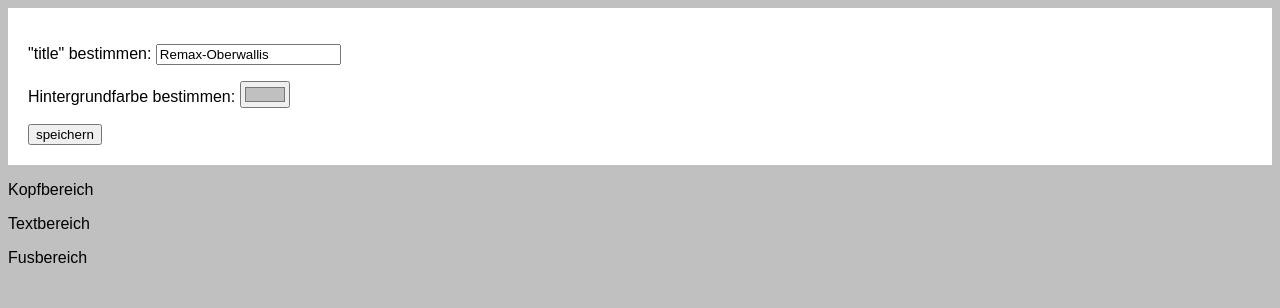
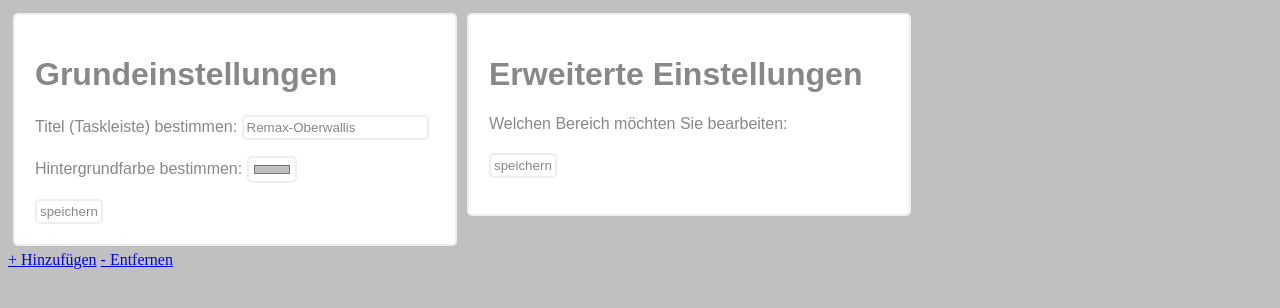
Before and after one commit to benjaminanthamatten/programmiertool, a PHP site: page / in a window 1280 px wide. Shown: the top 308 px of the page. Run offline with PHP 8.4, Linux system fonts and the light colour scheme; data comes from the database, SQL or seed files in the repository; both versions use the stored data as it was after the commit; data that the repository does not hold is empty.

Commit message:
Benjamin & Joel
Funktionen erstellt umd einzelne Seite hinzuzufügen und wieder zu entfernen. Maximal 3 Bereiche.

```diff
--- /dev/null
+++ b/bereich_abfrage.php
@@ -0,0 +1,56 @@
+<?php
+
+    $bereich = "SELECT * FROM bereiche WHERE box = 'box-1'";
+            foreach ($pdo->query($bereich) as $row) {
+               $box_1_width = $row['width'];
+               $box_1_height = $row['height'];
+               $box_1_background = $row['background'];
+               $box_1_anzeigen = $row['anzeigen'];
+               $box_1_title = $row['title'];
+               $box_1_text = $row['text'];
+               $box_1_margin_top = $row['margin-top'];
+               $box_1_margin_bottom = $row['margin-bottom'];
+               $box_1_margin_left = $row['margin-left'];
+               $box_1_margin_right = $row['margin-right'];
+               $box_1_padding_top = $row['padding-top'];
+               $box_1_padding_bottom = $row['padding-bottom'];
+               $box_1_padding_left = $row['padding-left'];
+               $box_1_padding_right = $row['padding-right'];
+    }
+
+    $bereich = "SELECT * FROM bereiche WHERE box = 'box-2'";
+            foreach ($pdo->query($bereich) as $row) {
+               $box_2_width = $row['width'];
+               $box_2_height = $row['height'];
+               $box_2_background = $row['background'];
+               $box_2_anzeigen = $row['anzeigen'];
+               $box_2_title = $row['title'];
+               $box_2_text = $row['text'];
+               $box_2_margin_top = $row['margin-top'];
+               $box_2_margin_bottom = $row['margin-bottom'];
+               $box_2_margin_left = $row['margin-left'];
+               $box_2_margin_right = $row['margin-right'];
+               $box_2_padding_top = $row['padding-top'];
+               $box_2_padding_bottom = $row['padding-bottom'];
+               $box_2_padding_left = $row['padding-left'];
+               $box_2_padding_right = $row['padding-right'];
+    }
+
+    $bereich = "SELECT * FROM bereiche WHERE box = 'box-3'";
+            foreach ($pdo->query($bereich) as $row) {
+               $box_3_width = $row['width'];
+               $box_3_height = $row['height'];
+               $box_3_background = $row['background'];
+               $box_3_anzeigen = $row['anzeigen'];
+               $box_3_title = $row['title'];
+               $box_3_text = $row['text'];
+               $box_3_margin_top = $row['margin-top'];
+               $box_3_margin_bottom = $row['margin-bottom'];
+               $box_3_margin_left = $row['margin-left'];
+               $box_3_margin_right = $row['margin-right'];
+               $box_3_padding_top = $row['padding-top'];
+               $box_3_padding_bottom = $row['padding-bottom'];
+               $box_3_padding_left = $row['padding-left'];
+               $box_3_padding_right = $row['padding-right'];
+    }
+?>
--- a/index.php
+++ b/index.php
@@ -1,5 +1,6 @@
 <?php
     include('db_connect.php');
+    include('bereich_abfrage.php');
 
     $sql = "SELECT * FROM basisdaten";
         foreach ($pdo->query($sql) as $row) {
@@ -19,8 +20,9 @@
   </head>
 
     <div class="edit" id="edit_basis">
+        <h1>Grundeinstellungen</h1>
         <form action="update.php" method="post">
-            <p>"title" bestimmen:
+            <p>Titel (Taskleiste) bestimmen:
             <input type="text"  name="title" value="<?php echo $title ?>"></p>
             <p>Hintergrundfarbe bestimmen:
             <input type="color" name="background" value="<?php echo $background ?>">
@@ -30,10 +32,41 @@
         </form>
     </div>
 
+    <div class="edit" id="edit_erweitert">
+        <h1>Erweiterte Einstellungen</h1>
+        <form action="bearbeiten_session.php" method="post">
+            <p>Welchen Bereich möchten Sie bearbeiten:
+            <option></option>
+            <input class="versteckt" checked="checked" type="radio" name="datenbank" value="basisdaten">
+            <input type="submit" value="speichern">
+        </form>
+    </div>
+    <div class="clear" id="clear">
+    </div>
+
   <body>
-      <kopfbereich><p class="Placeholder">Kopfbereich</p></kopfbereich>
-      <textbereich><p class="Placeholder">Textbereich</p></textbereich>
-      <fussbereich><p class="Placeholder">Fusbereich</p></fussbereich>
+      <a href="anzeigen_update.php?anzeigen=yes&box=box-1">+ Hinzufügen</a>
+      <a href="anzeigen_update.php?anzeigen=none&box=box-1">- Entfernen</a>
+
+      <?php
+        if($box_1_anzeigen == 'yes'){
+          echo "<div id='box-1'><h1>". $box_1_title . "</h1><p>" . $box_1_text . "</p></div>";
+          echo "<a href='anzeigen_update.php?anzeigen=yes&box=box-2'>+ Hinzufügen</a>
+                <a href='anzeigen_update.php?anzeigen=none&box=box-2'>- Entfernen</a>";
+        }
+
+        if($box_2_anzeigen == 'yes'){
+          echo "<div id='box-1'><h1>". $box_2_title . "</h1><p>" . $box_2_text . "</p></div>";
+          echo "<a href='anzeigen_update.php?anzeigen=yes&box=box-3'>+ Hinzufügen</a>
+                <a href='anzeigen_update.php?anzeigen=none&box=box-3'>- Entfernen</a>";
+        }
+
+        if($box_3_anzeigen == 'yes'){
+          echo "<div id='box-1'><h1>". $box_3_title . "</h1><p>" . $box_3_text . "</p></div>";
+          echo "<a href='anzeigen_update.php?anzeigen=yes&box=box-4'>+ Hinzufügen</a>
+                <a href='anzeigen_update.php?anzeigen=none&box=box-4'>- Entfernen</a>";
+        }
+      ?>
   </body>
 </html>
 
@@ -50,9 +83,33 @@
         font-family: sans-serif;
     }
 
+    input {
+      padding: 3px;
+      -webkit-border-radius: 5px;
+      -moz-border-radius: 5px;
+      border-radius: 5px;
+      border: 2px solid #eeeeee;
+      background-color: white;
+      color: #888888;
+    }
+
+    .clear {
+      clear: both;
+    }
+
     .edit {
+        float: left;
+        font-family: sans-serif;
+        color: #888888;
+        width: 400px;
+        margin: auto;
         background-color: white;
         padding: 20px;
+        margin: 5px;
+        -webkit-border-radius: 5px;
+        -moz-border-radius: 5px;
+        border-radius: 5px;
+        border: 2px solid #eeeeee;
     }
 
     .versteckt {
```
Also changed, not shown: other parts of index.php (+47 -0 lines), anzeigen_update.php (added, +9 -0 lines), programmiertool.sql (+54 -2 lines).
